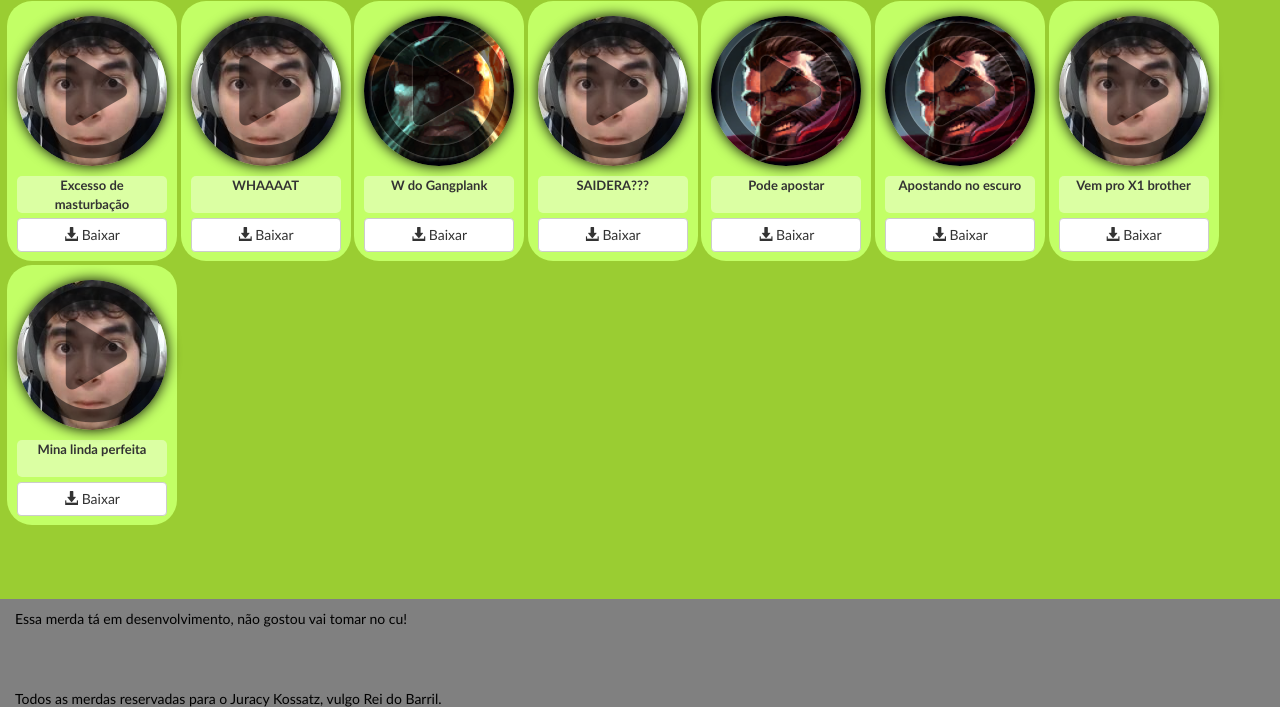
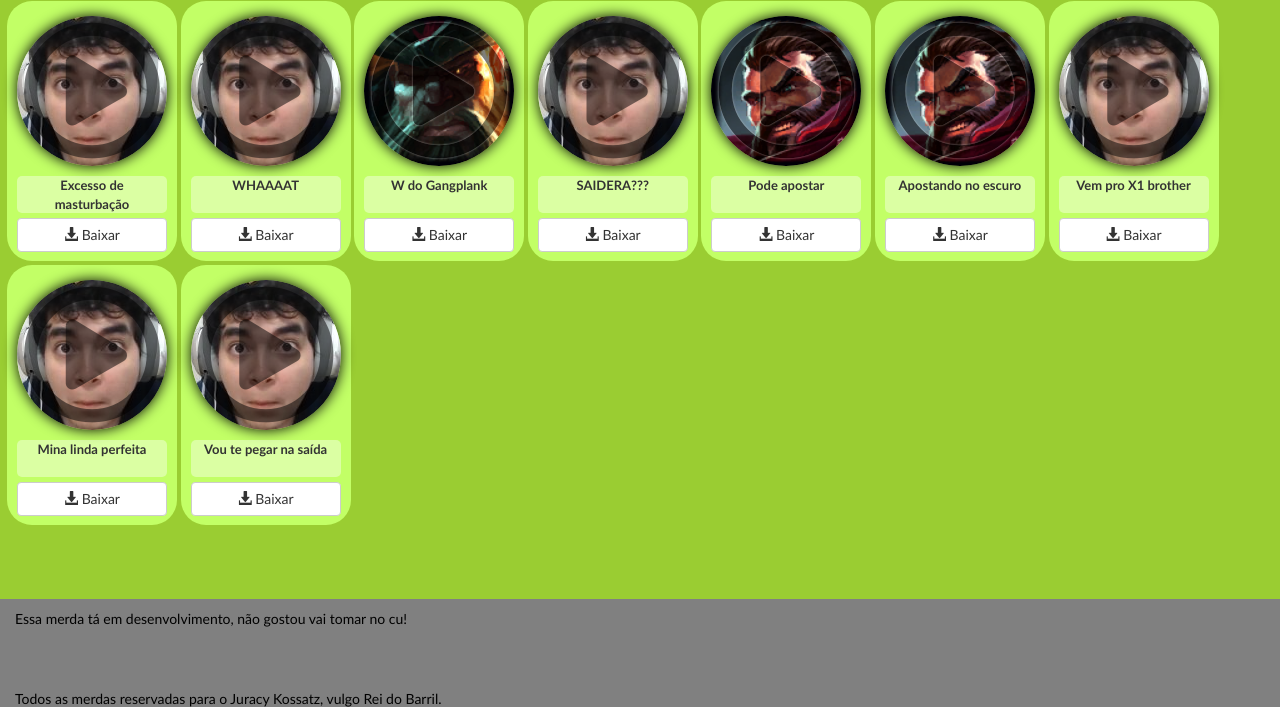
Before and after one commit to the-hydrogen/the-hydrogen.github.io, a plain HTML site: page index.html in a window 1280 px wide. Shown: the part 2882-3589 px from the top of the page. Drawn offline with nearby package versions, Linux system fonts and the light colour scheme; no server answers.

Commit message:
audio+
vou te pegar na saida audio/mp3

```diff
--- a/index.html
+++ b/index.html
@@ -465,6 +465,12 @@
                                 <div>Mina linda perfeita</div>
                             </div>
                         </div>
+                        <div class="back">
+                            <div class="botao">
+                                <audio src="audios/vou_te_pegar_na_saida.mp3"></audio>
+                                <div>Vou te pegar na saída</div>
+                            </div>
+                        </div>
                     </div>
                     <footer class="container-fluid"></footer>
                 </div>
```
Also changed, not shown: 1 other file.
